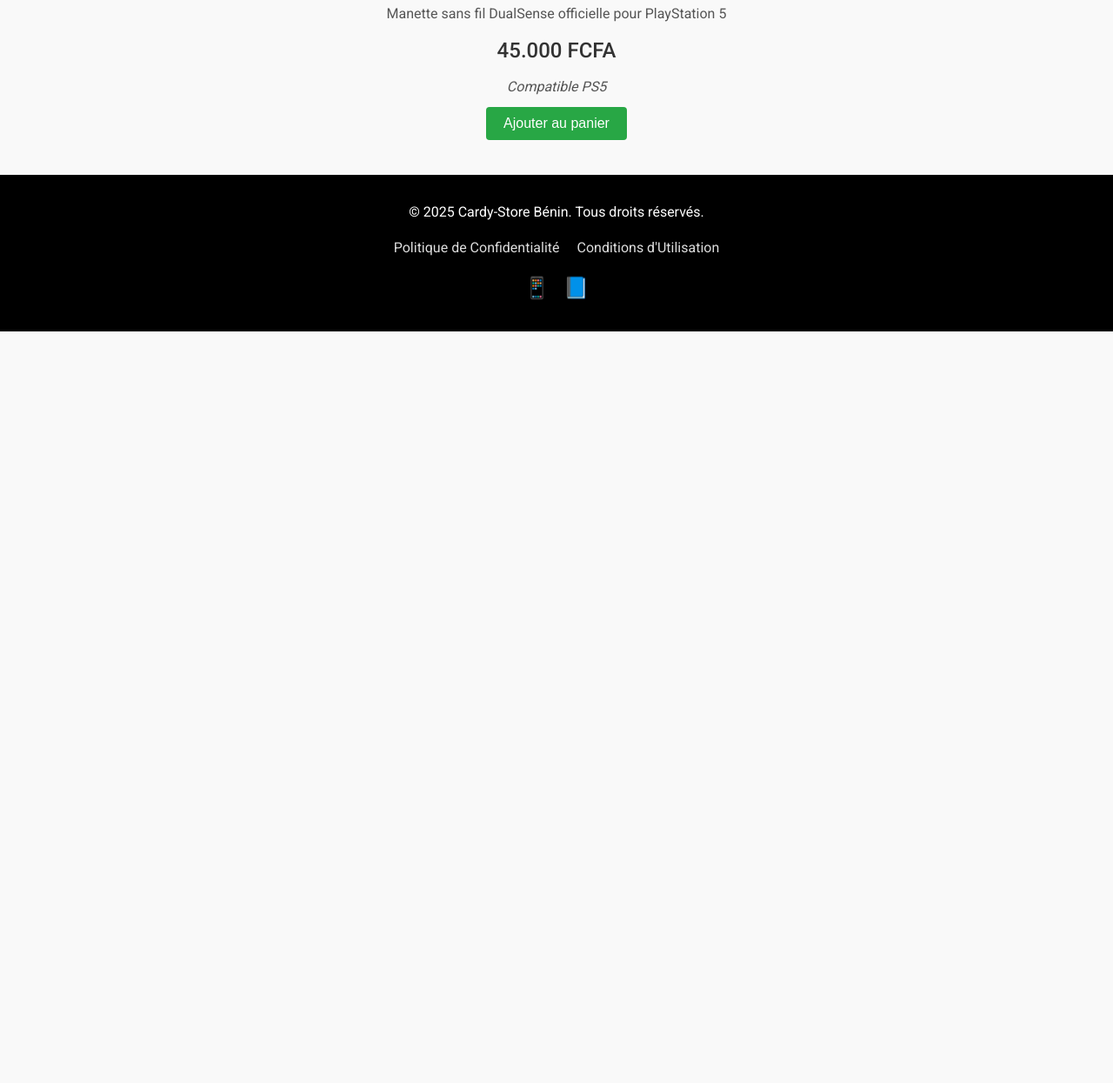
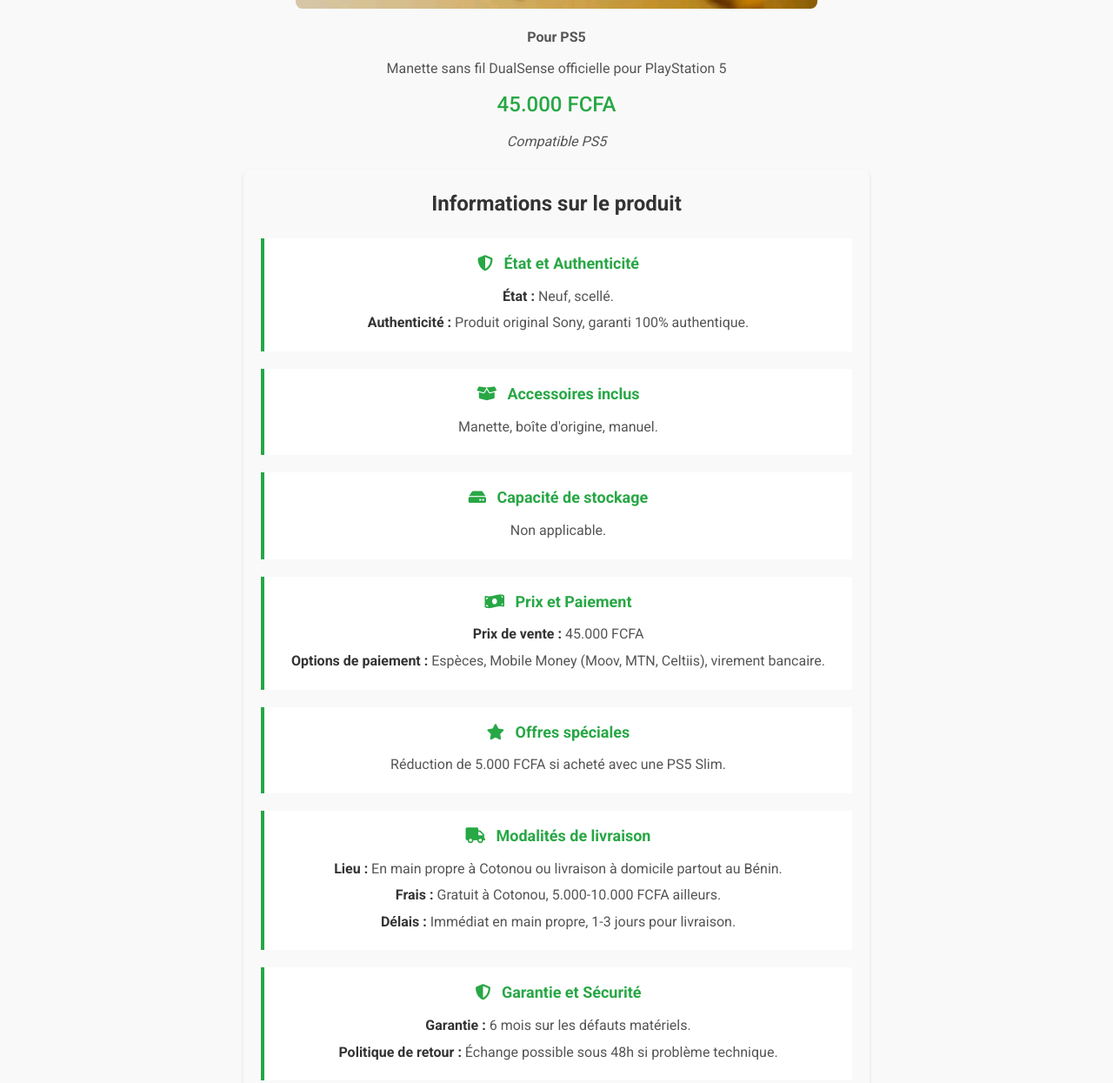
Before and after one commit to Souraka229/Cardy_Store, a plain HTML site: page dualsense.html in a window 1280 px wide. Shown: the part 832-2077 px from the top of the page at 87% size. Before the commit the page ends 1213 px from the top, so only its background shows below. Drawn offline with Linux system fonts and the light colour scheme.

Commit message:
Update dualsense.html

```diff
--- a/dualsense.html
+++ b/dualsense.html
@@ -9,74 +9,7 @@
     <link rel="preconnect" href="https://fonts.gstatic.com" crossorigin>
     <link href="https://fonts.googleapis.com/css2?family=Roboto:wght@300;400;500;700&display=swap" rel="stylesheet">
     <link rel="stylesheet" href="style.css">
-    <style>
-        /* Styles pour la page de détails */
-        .product-details {
-            max-width: 800px;
-            margin: 20px auto;
-            padding: 20px;
-            text-align: center;
-        }
-        .product-details h3 {
-            font-size: 28px;
-            margin-bottom: 10px;
-        }
-        .product-details .product-offer,
-        .product-details .product-description,
-        .product-details .product-price,
-        .product-details .product-note {
-            margin: 10px 0;
-        }
-        .product-details .product-price {
-            font-size: 24px;
-            font-weight: 500;
-            color: #333;
-        }
-        .product-details .add-to-cart {
-            background-color: #28a745;
-            color: #fff;
-            border: none;
-            padding: 10px 20px;
-            cursor: pointer;
-            border-radius: 4px;
-            font-size: 16px;
-        }
-        .product-details .add-to-cart:hover {
-            background-color: #218838;
-        }
-        /* Styles pour le carrousel */
-        .carousel {
-            position: relative;
-            max-width: 600px;
-            margin: 20px auto;
-        }
-        .carousel img {
-            width: 100%;
-            height: auto;
-            display: none;
-            border-radius: 8px;
-        }
-        .carousel img.active {
-            display: block;
-        }
-        .carousel-button {
-            position: absolute;
-            top: 50%;
-            transform: translateY(-50%);
-            background-color: rgba(0, 0, 0, 0.5);
-            color: #fff;
-            border: none;
-            padding: 10px;
-            cursor: pointer;
-            font-size: 18px;
-        }
-        .carousel-button.prev {
-            left: 10px;
-        }
-        .carousel-button.next {
-            right: 10px;
-        }
-    </style>
+    <link rel="stylesheet" href="https://cdnjs.cloudflare.com/ajax/libs/font-awesome/5.15.4/css/all.min.css">
 </head>
 <body>
     <!-- Header -->
@@ -120,6 +53,7 @@
     <!-- Product Details -->
     <main class="product-details">
         <div class="container">
+            <a href="produits.html" class="back-button">Retour aux produits</a>
             <h3>Manette DualSense</h3>
             <div class="carousel">
                 <img src="images/controller-2.jpg" alt="Manette DualSense - Vue 1">
@@ -132,6 +66,42 @@
             <p class="product-description">Manette sans fil DualSense officielle pour PlayStation 5</p>
             <p class="product-price">45.000 FCFA</p>
             <p class="product-note">Compatible PS5</p>
+            <section class="product-info">
+                <h4>Informations sur le produit</h4>
+                <div class="info-block">
+                    <h5><i class="fas fa-shield-alt"></i> État et Authenticité</h5>
+                    <p><strong>État :</strong> Neuf, scellé.</p>
+                    <p><strong>Authenticité :</strong> Produit original Sony, garanti 100% authentique.</p>
+                </div>
+                <div class="info-block">
+                    <h5><i class="fas fa-box-open"></i> Accessoires inclus</h5>
+                    <p>Manette, boîte d'origine, manuel.</p>
+                </div>
+                <div class="info-block">
+                    <h5><i class="fas fa-hdd"></i> Capacité de stockage</h5>
+                    <p>Non applicable.</p>
+                </div>
+                <div class="info-block">
+                    <h5><i class="fas fa-money-bill-wave"></i> Prix et Paiement</h5>
+                    <p><strong>Prix de vente :</strong> 45.000 FCFA</p>
+                    <p><strong>Options de paiement :</strong> Espèces, Mobile Money (Moov, MTN, Celtiis), virement bancaire.</p>
+                </div>
+                <div class="info-block">
+                    <h5><i class="fas fa-star"></i> Offres spéciales</h5>
+                    <p>Réduction de 5.000 FCFA si acheté avec une PS5 Slim.</p>
+                </div>
+                <div class="info-block">
+                    <h5><i class="fas fa-truck"></i> Modalités de livraison</h5>
+                    <p><strong>Lieu :</strong> En main propre à Cotonou ou livraison à domicile partout au Bénin.</p>
+                    <p><strong>Frais :</strong> Gratuit à Cotonou, 5.000-10.000 FCFA ailleurs.</p>
+                    <p><strong>Délais :</strong> Immédiat en main propre, 1-3 jours pour livraison.</p>
+                </div>
+                <div class="info-block">
+                    <h5><i class="fas fa-shield-alt"></i> Garantie et Sécurité</h5>
+                    <p><strong>Garantie :</strong> 6 mois sur les défauts matériels.</p>
+                    <p><strong>Politique de retour :</strong> Échange possible sous 48h si problème technique.</p>
+                </div>
+            </section>
             <button class="add-to-cart" data-product="Manette DualSense" data-price="45000">Ajouter au panier</button>
         </div>
     </main>
@@ -167,7 +137,6 @@
     <script src="cart.js"></script>
     <script src="script.js"></script>
     <script>
-        // JavaScript pour le carrousel
         document.addEventListener('DOMContentLoaded', () => {
             const carousel = document.querySelector('.carousel');
             const images = carousel.querySelectorAll('img');
@@ -175,17 +144,12 @@
             const nextButton = carousel.querySelector('.next');
             let currentImageIndex = 0;
 
-            // Afficher la première image
             images[currentImageIndex].classList.add('active');
-
-            // Bouton suivant
             nextButton.addEventListener('click', () => {
                 images[currentImageIndex].classList.remove('active');
                 currentImageIndex = (currentImageIndex + 1) % images.length;
                 images[currentImageIndex].classList.add('active');
             });
-
-            // Bouton précédent
             prevButton.addEventListener('click', () => {
                 images[currentImageIndex].classList.remove('active');
                 currentImageIndex = (currentImageIndex - 1 + images.length) % images.length;
```
